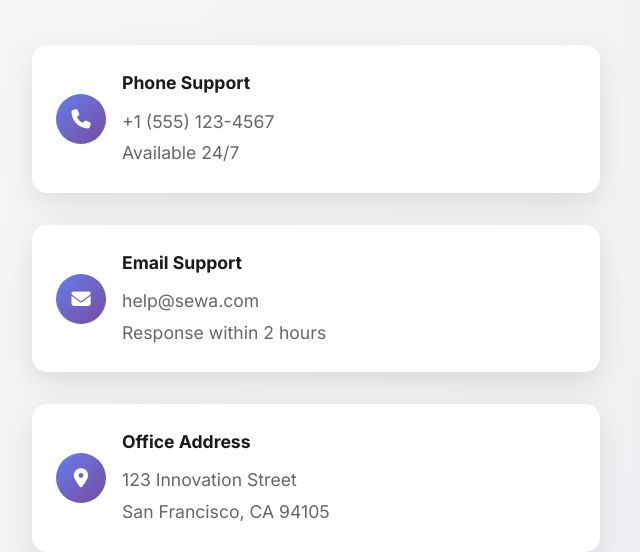
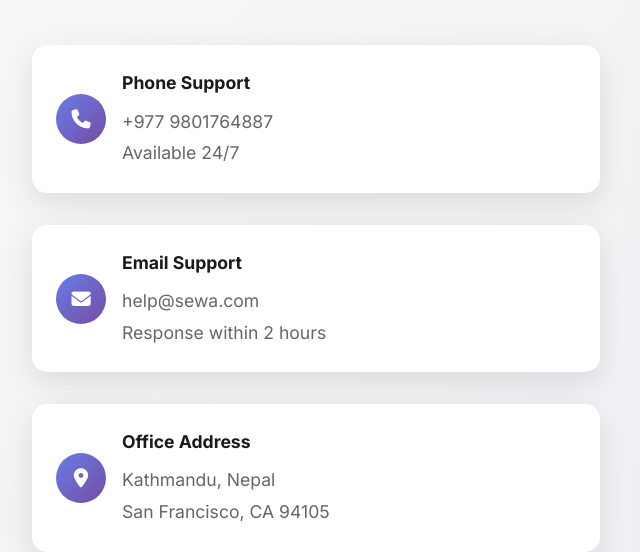
Before and after one commit to Aadim-alt/sbw, a plain HTML site: page index.html in a window 1280 px wide. Shown: the part 4018-4570 px from the top of the page, 0-640 px from the left. Drawn offline with Linux system fonts and the light colour scheme.

Commit message:
Update index.html

```diff
--- a/index.html
+++ b/index.html
@@ -1699,7 +1699,7 @@
                             </div>
                             <div class="contact-method-info">
                                 <h4>Phone Support</h4>
-                                <p>+1 (555) 123-4567</p>
+                                <p>+977 9801764887</p>
                                 <p>Available 24/7</p>
                             </div>
                         </div>
@@ -1721,7 +1721,7 @@
                             </div>
                             <div class="contact-method-info">
                                 <h4>Office Address</h4>
-                                <p>123 Innovation Street</p>
+                                <p>Kathmandu, Nepal</p>
                                 <p>San Francisco, CA 94105</p>
                             </div>
                         </div>
```
